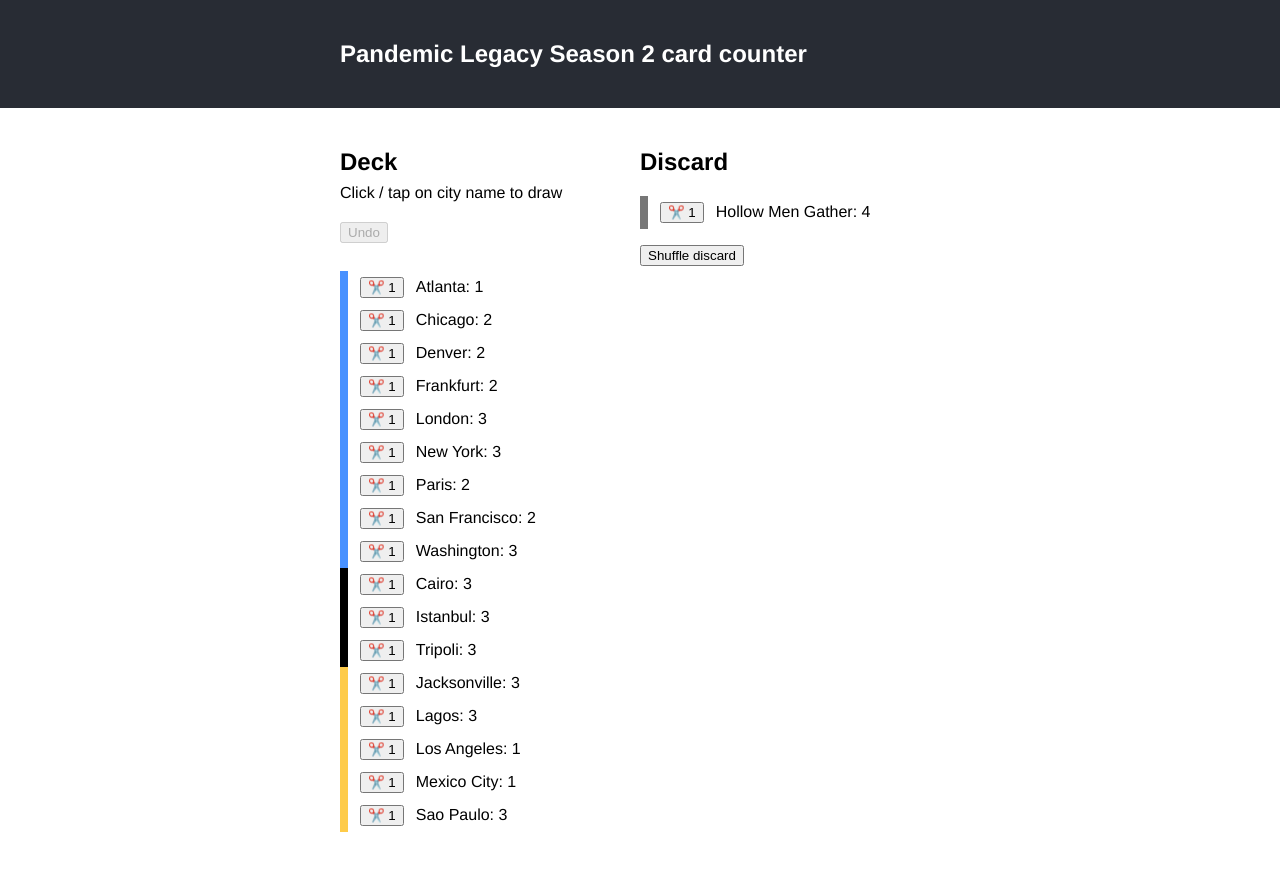
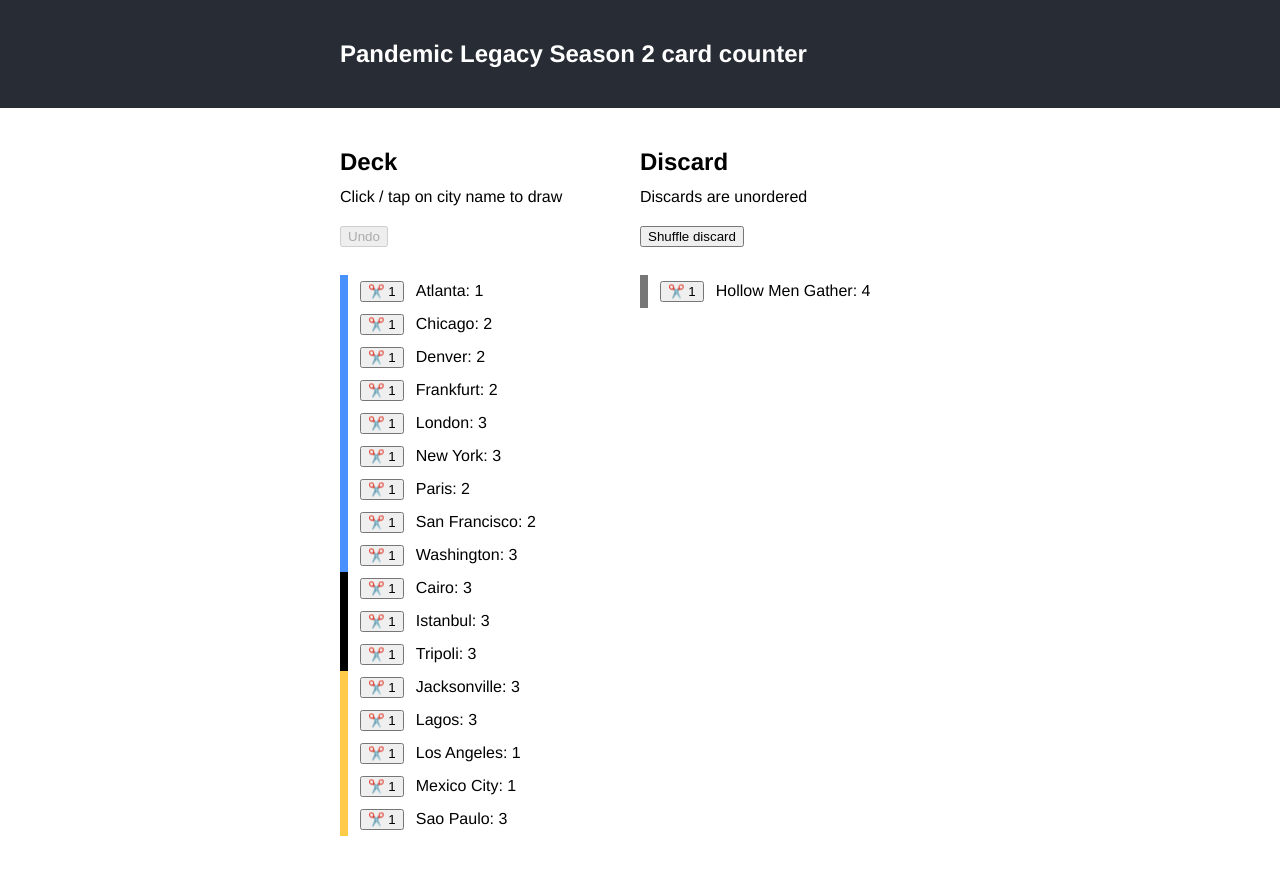
Before and after one commit to kshen0/pandemic-card-counter, a React (Create React App) app: page / in a window 1280 px wide. Built offline with nearby package versions, Linux system fonts and the light colour scheme.

Commit message:
make consistent

```diff
--- a/src/App.css
+++ b/src/App.css
@@ -95,9 +95,9 @@
 }
 
 .Instructions {
-  margin: -12px 0 20px;
+  margin: -8px 0 20px;
 }
 
-.UndoButton {
+.UndoButton, .ShuffleButton {
   margin-bottom: 12px;
 }
--- a/src/App.tsx
+++ b/src/App.tsx
@@ -141,11 +141,10 @@
         <div className="DeckAndDiscardContainer">
           <div className="DeckContainer">
             <h2>Deck</h2>
-
             <p className="Instructions">
-                Click / tap on city name to draw
-              </p>
-            {<button disabled={!lastUndo} className="ActionButton UndoButton" onClick={handleUndoDraw}>Undo {!!lastUndo && lastUndo}</button>}
+              Click / tap on city name to draw
+            </p>
+            {<button disabled={!lastUndo} className="UndoButton" onClick={handleUndoDraw}>Undo {!!lastUndo && lastUndo}</button>}
             <div className="KnownDeckContainer">
               {
                 reversedSections.map((section, i) => {
@@ -163,13 +162,16 @@
           </div>
           <div className="DiscardContainer">
             <h2>Discard</h2>
+            <p className="Instructions">
+              Discards are unordered
+            </p>
+            <button className="ShuffleButton" disabled={Object.keys(discard).length === 0} onClick={handleShuffleDiscard}>
+              Shuffle discard
+            </button>
             <CardSetView
               deckCount={discard}
               handleDestroy={(city: string) => handleDestroyFromSet(city, 'discard')}
             />
-            <button className="Shuffle" disabled={Object.keys(discard).length === 0} onClick={handleShuffleDiscard}>
-              Shuffle discard
-            </button>
           </div>
         </div>
       </div>
```
